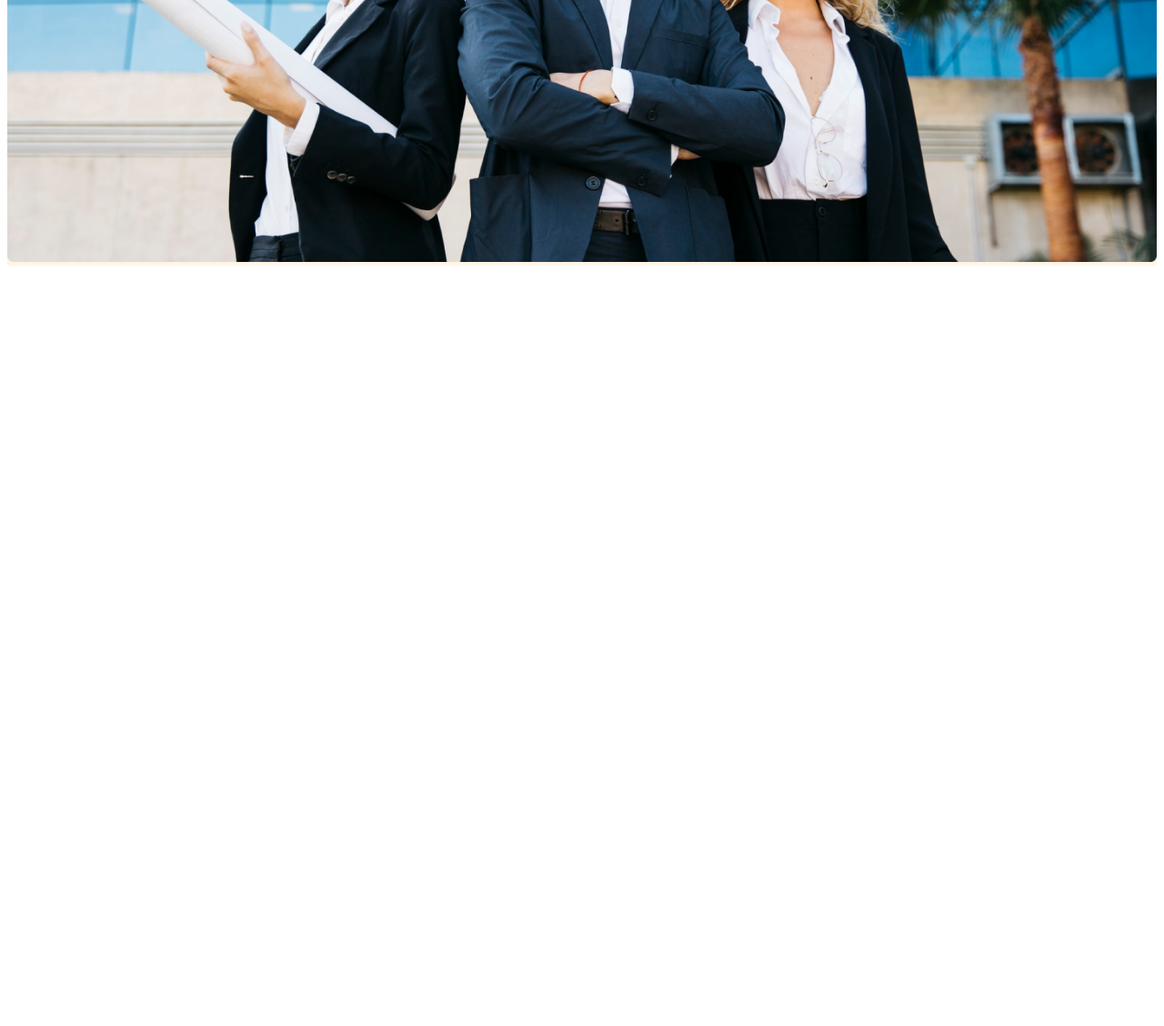
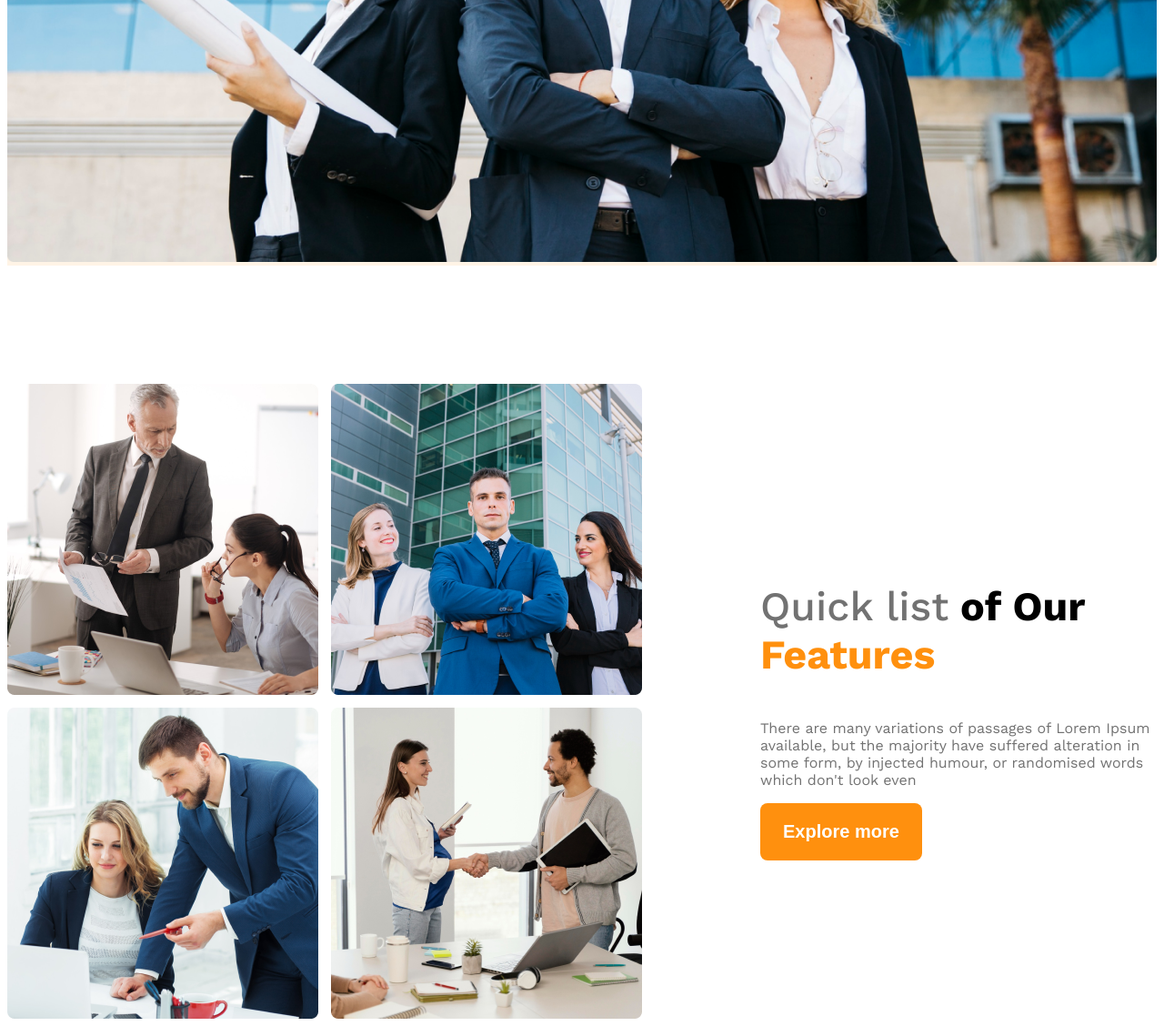
Before and after one commit to shawonvai25/pre-assignment-1, a plain HTML site: page index.html in a window 1280 px wide. Shown: the part 882-2010 px from the top of the page at 91% size. Before the commit the page ends 1182 px from the top, so only its background shows below. Drawn offline with nearby package versions, Linux system fonts and the light colour scheme.

Commit message:
teams section added

```diff
--- a/index.html
+++ b/index.html
@@ -41,7 +41,29 @@
         <img class="banner-image" src="./images/banner.png" alt="" />
       </div>
     </header>
-    <main></main>
+    <main>
+      <section class="teams display-flex">
+        <div class="team-img-container">
+          <img src="./images/team1.png" alt="" />
+          <img src="./images/team2.png" alt="" />
+          <img src="./images/team3.png" alt="" />
+          <img src="./images/team4.png" alt="" />
+        </div>
+        <div class="our-features">
+          <h3 class="feature-title">
+            <span id="quick-list" class="text-light-gray">Quick list</span>
+            <span>of Our</span> <br />
+            <span class="text-primary">Features</span>
+          </h3>
+          <p class="feature-description text-light-gray">
+            There are many variations of passages of Lorem Ipsum available, but
+            the majority have suffered alteration in some form, by injected
+            humour, or randomised words which don't look even
+          </p>
+          <button class="btn-primary">Explore more</button>
+        </div>
+      </section>
+    </main>
     <footer></footer>
   </body>
 </html>
--- a/style/architecture.css
+++ b/style/architecture.css
@@ -5,6 +5,10 @@
 }
 
 /* shared styles */
+
+.text-primary {
+  color: rgb(255, 144, 14);
+}
 .text-gray {
   color: rgb(66, 66, 66);
 }
@@ -32,6 +36,13 @@
   font-weight: 600;
   border-radius: 8px;
   border: 0;
+}
+main {
+  max-width: 1440px;
+  margin: 0 auto;
+}
+main > section {
+  margin-top: 130px;
 }
 /* header styles  */
 .brand-name {
@@ -64,11 +75,47 @@
 .banner-image {
   width: 100%;
 }
-
+/* team and feature related styles */
+.teams {
+  align-items: center;
+}
+.team-img-container {
+  display: grid;
+  grid-template-columns: repeat(2, 1fr);
+  gap: 14px;
+}
+.our-features {
+  margin-left: 130px;
+  max-width: 530px;
+}
+.feature-title {
+  font-size: 2.8rem;
+  font-weight: 700;
+}
+#quick-list {
+  font-weight: 500;
+}
 /* responsive media query */
 @media screen and (max-width: 576px) {
   .navbar,
-  .nav-links {
+  .nav-links,
+  .teams {
     flex-direction: column;
   }
+  .team-img-container {
+    grid-template-columns: 1fr;
+  }
+  .our-features {
+    margin-left: 20px;
+  }
 }
+
+/* medium device responsive  */
+@media screen and (min-width: 576px) and (max-width: 991px) {
+  .teams {
+    flex-direction: column;
+  }
+  .our-features {
+    margin: 50px auto;
+  }
+}
```
